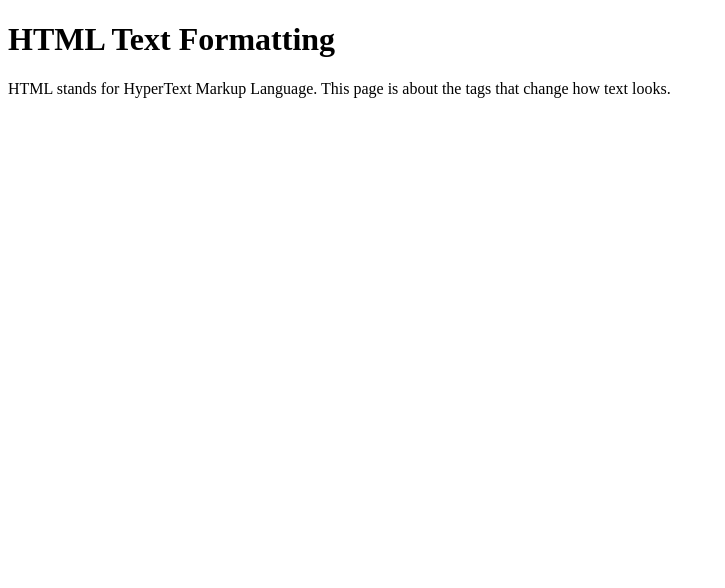
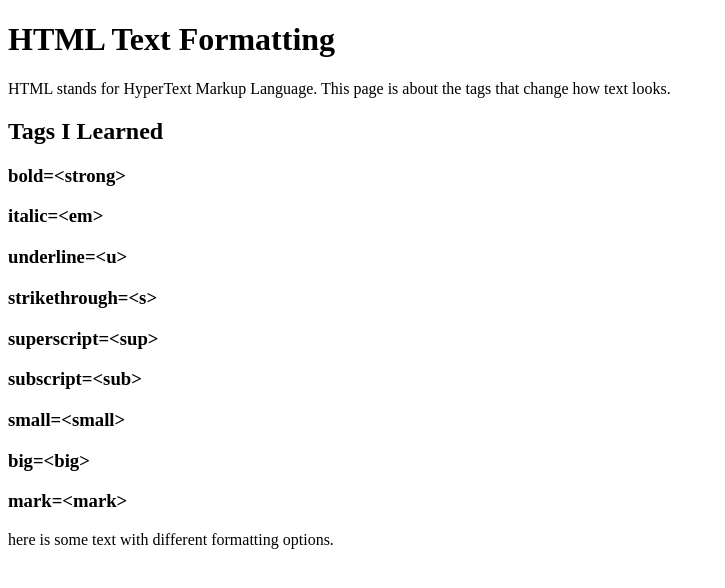
Before and after one commit to jerwinbantian134-lgtm/web_tech, a plain HTML site: page html-lab/formatting.html in a window 1280 px wide. Shown: the whole page, without its empty margins (0-725 px from the left). Drawn offline with Linux system fonts and the light colour scheme.

Commit message:
Add text formatting examples

```diff
--- a/html-lab/formatting.html
+++ b/html-lab/formatting.html
@@ -9,6 +9,19 @@
     <h1>HTML Text Formatting</h1>
 <p>HTML stands for HyperText Markup Language. This page is about the tags that change how text looks.</p>
 
+<h2> Tags I Learned</h2>
+<h3>bold=&lt;strong&gt;</h3>
+<h3>italic=&lt;em&gt;</h3>
+<h3>underline=&lt;u&gt;</h3>
+<h3>strikethrough=&lt;s&gt;</h3>
+<h3>superscript=&lt;sup&gt;</h3>
+<h3>subscript=&lt;sub&gt;</h3>
+<h3>small=&lt;small&gt;</h3>
+<h3>big=&lt;big&gt;</h3>
+<h3>mark=&lt;mark&gt;</h3>
+<p>here is some text with different formatting options.</p>
+
+
 
 </body>
 </html>
```
